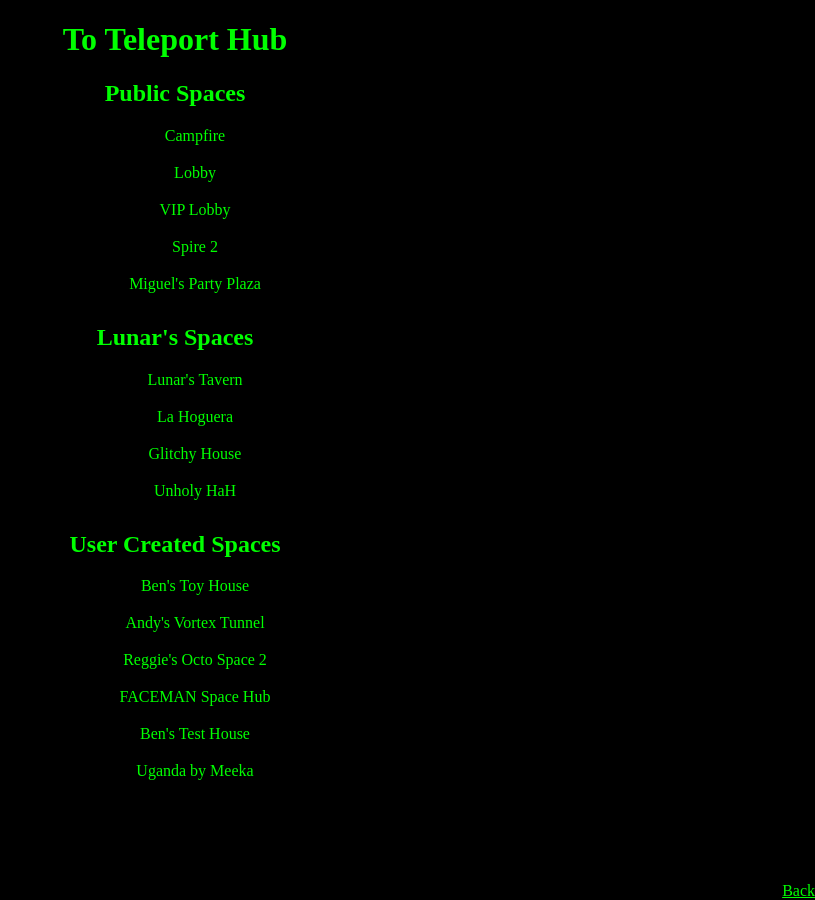
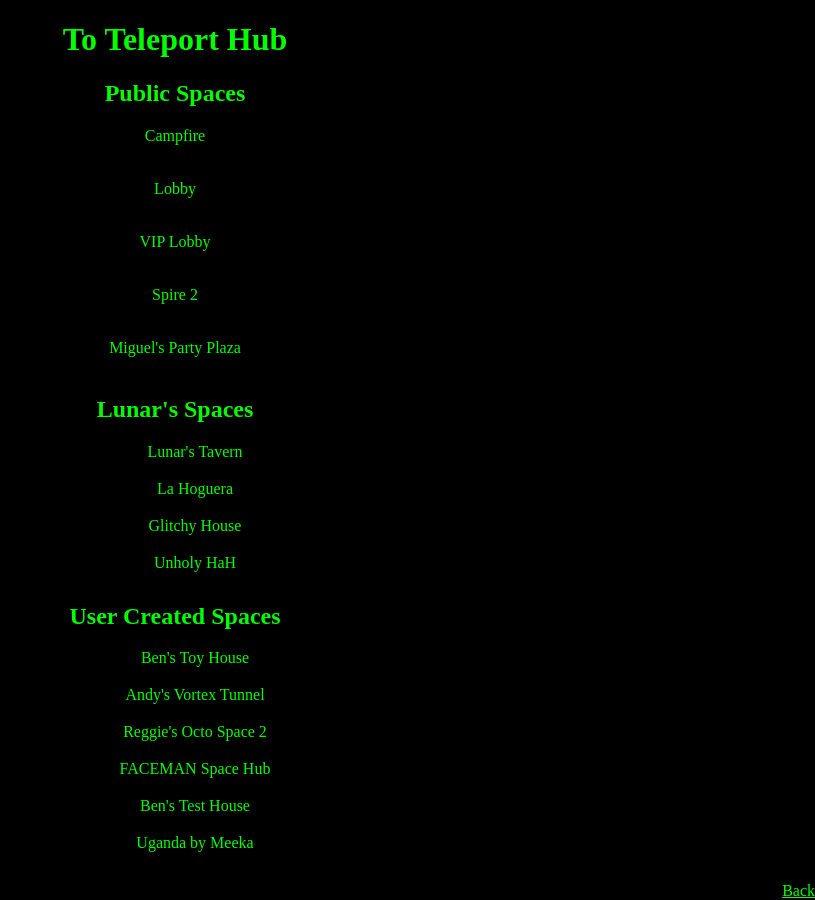
Before and after one commit to LunarTiger/AltspaceVR, a Jekyll site: the page teleportHub/index.html, which Jekyll copies as it is, in a window 1280 px wide. Shown: the whole page, without its empty margins (465-1280 px from the left). Built offline with Jekyll 4.4.1, drawn with Linux system fonts in a browser that asks for light colours.

Commit message:
Update index.html

```diff
--- a/teleportHub/index.html
+++ b/teleportHub/index.html
@@ -20,13 +20,11 @@
 	<body>
 		<a href="altspace://account.altvr.com/api/spaces/lunar-s-teleport-hub" style="text-decoration:none"><h1>To Teleport Hub</h1></a>
 		<h2>Public Spaces</h2>
-		<ul>
-			<li><a href="altspace://account.altvr.com/api/spaces/campfire-lobby" style="text-decoration:none">Campfire</a></li><hr style="height:1px; visibility:hidden;" />
-			<li><a href="altspace://account.altvr.com/api/spaces/lobby" style="text-decoration:none">Lobby</a></li><hr style="height:1px; visibility:hidden;" />
-			<li><a href="altspace://account.altvr.com/api/spaces/vip-lobby" style="text-decoration:none">VIP Lobby</a></li><hr style="height:1px; visibility:hidden;" />
-			<li><a href="altspace://account.altvr.com/api/spaces/event-606878869948990299-848" style="text-decoration:none">Spire 2</a></li><hr style="height:1px; visibility:hidden;" />
-			<li><a href="altspace://account.altvr.com/api/spaces/explorer-ncb-party-plaza" style="text-decoration:none">Miguel's Party Plaza</a></li><hr style="height:1px; visibility:hidden;" />
-		</ul>
+			<p><a href="altspace://account.altvr.com/api/spaces/campfire-lobby" style="text-decoration:none">Campfire</a></p><hr style="height:1px; visibility:hidden;" />
+			<p><a href="altspace://account.altvr.com/api/spaces/lobby" style="text-decoration:none">Lobby</a></p><hr style="height:1px; visibility:hidden;" />
+			<p><a href="altspace://account.altvr.com/api/spaces/vip-lobby" style="text-decoration:none">VIP Lobby</a></p><hr style="height:1px; visibility:hidden;" />
+			<p><a href="altspace://account.altvr.com/api/spaces/event-606878869948990299-848" style="text-decoration:none">Spire 2</a></p><hr style="height:1px; visibility:hidden;" />
+			<p><a href="altspace://account.altvr.com/api/spaces/explorer-ncb-party-plaza" style="text-decoration:none">Miguel's Party Plaza</a></p><hr style="height:1px; visibility:hidden;" />
 		<h2>Lunar's Spaces</h2>
 		<ul>
 			<li><a href="altspace://account.altvr.com/api/spaces/lunar-s-medieval-tavern" style="text-decoration:none">Lunar's Tavern</a></li><hr style="height:1px; visibility:hidden;" />
```
